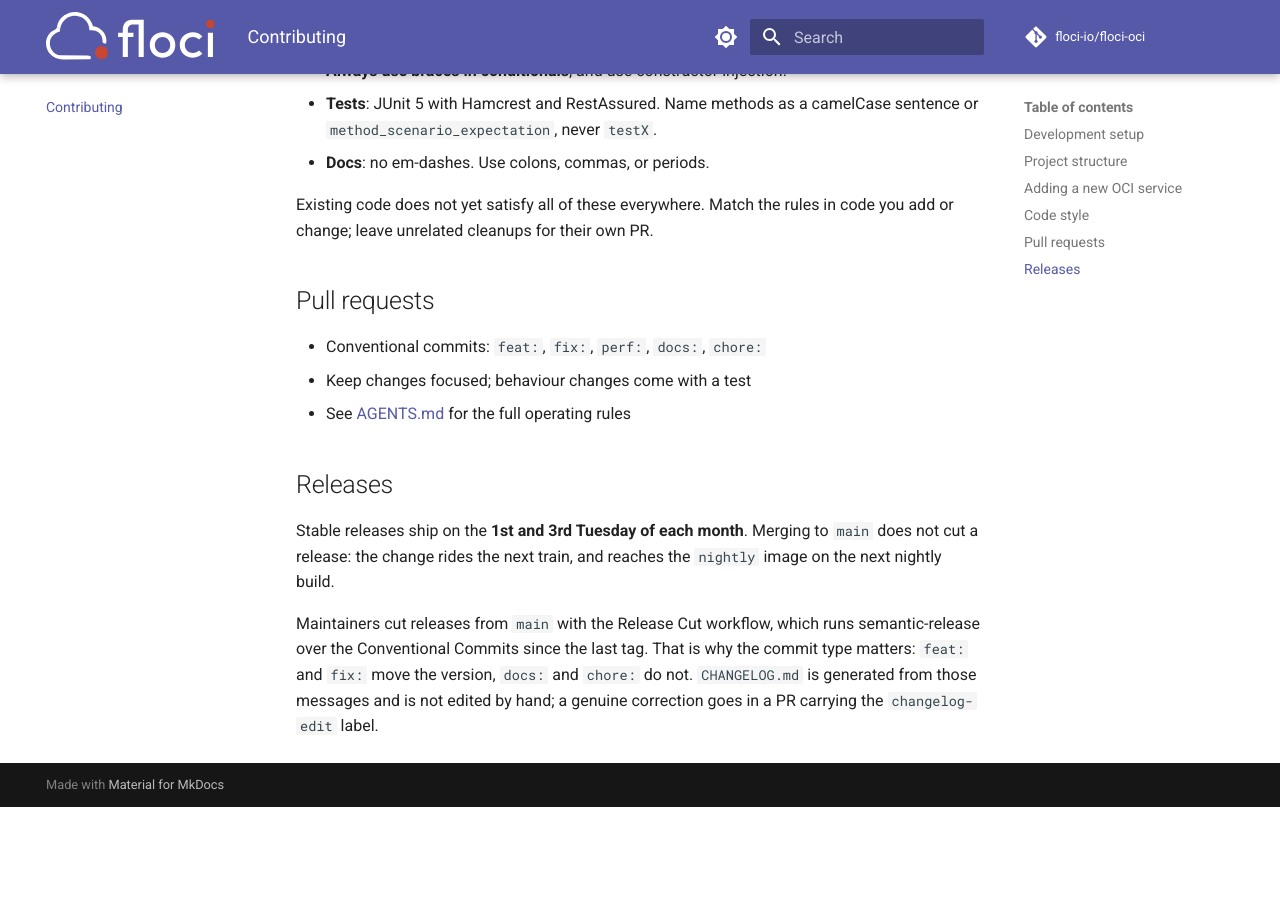
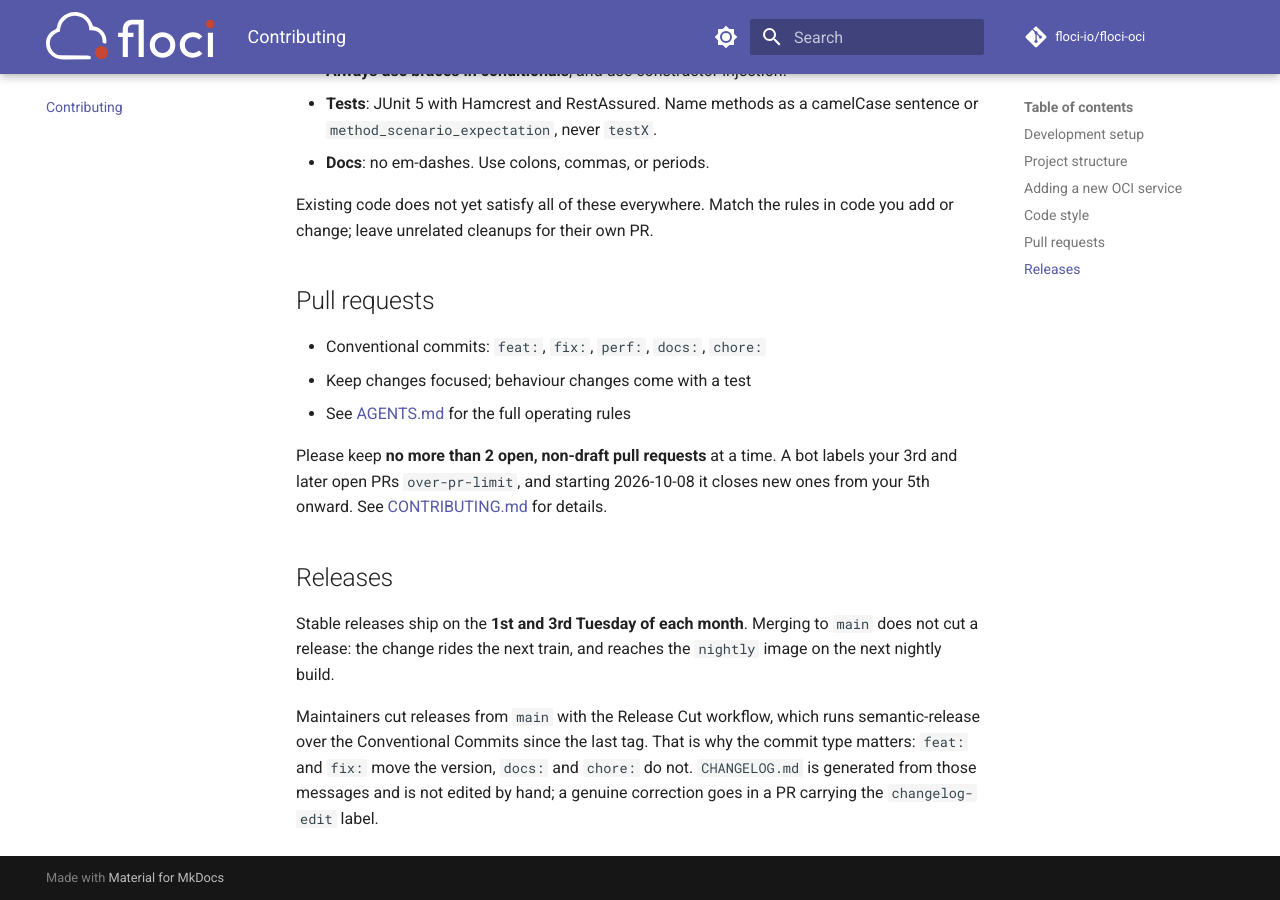
Before and after one commit to floci-io/floci-oci, an MkDocs documentation site: the page built from docs/contributing.md, in a window 1280 px wide and 900 px high, scrolled down 1566 px. Built offline with MkDocs 1.6.1 and Material for MkDocs 9.7.7, drawn with Linux system fonts in a browser that asks for light colours; comment, search, counter and statistics services are not loaded; before the commit the page ends 2373 px from its top, so only the background shows below that.

Commit message:
ci: limit contributors to 2 open pull requests (#46)
Call the shared floci-io/.github pr-limit workflow on opened, reopened and
ready_for_review, and on closed and converted_to_draft to clear stale
labels. Runs for the same pull request queue rather than cancel, and manual runs use their own concurrency group. Contributors
keep at most 2 open, non-draft pull requests: the 3rd and 4th get the
over-pr-limit label and a reminder, and from 2026-10-08 the 5th and later
are closed automatically. Bots and maintainers are exempt.

CONTRIBUTING.md and the pull request template describe the policy.

Signed-off-by: Hector Ventura <hectorvent@gmail.com>

```diff
--- a/docs/contributing.md
+++ b/docs/contributing.md
@@ -74,6 +74,8 @@ or change; leave unrelated cleanups for their own PR.
 - See [AGENTS.md](https://github.com/floci-io/floci-oci/blob/main/AGENTS.md) for the full
   operating rules
 
+Please keep **no more than 2 open, non-draft pull requests** at a time. A bot labels your 3rd and later open PRs `over-pr-limit`, and starting 2026-10-08 it closes new ones from your 5th onward. See [CONTRIBUTING.md](https://github.com/floci-io/floci-oci/blob/main/CONTRIBUTING.md#pull-request-limits-and-review-bandwidth) for details.
+
 ## Releases
 
 Stable releases ship on the **1st and 3rd Tuesday of each month**. Merging to `main` does not cut a release: the change rides the next train, and reaches the `nightly` image on the next nightly build.
```
Also changed, not shown: CONTRIBUTING.md (+11 -0 lines), .github/pull_request_template.md, 1 other file.
